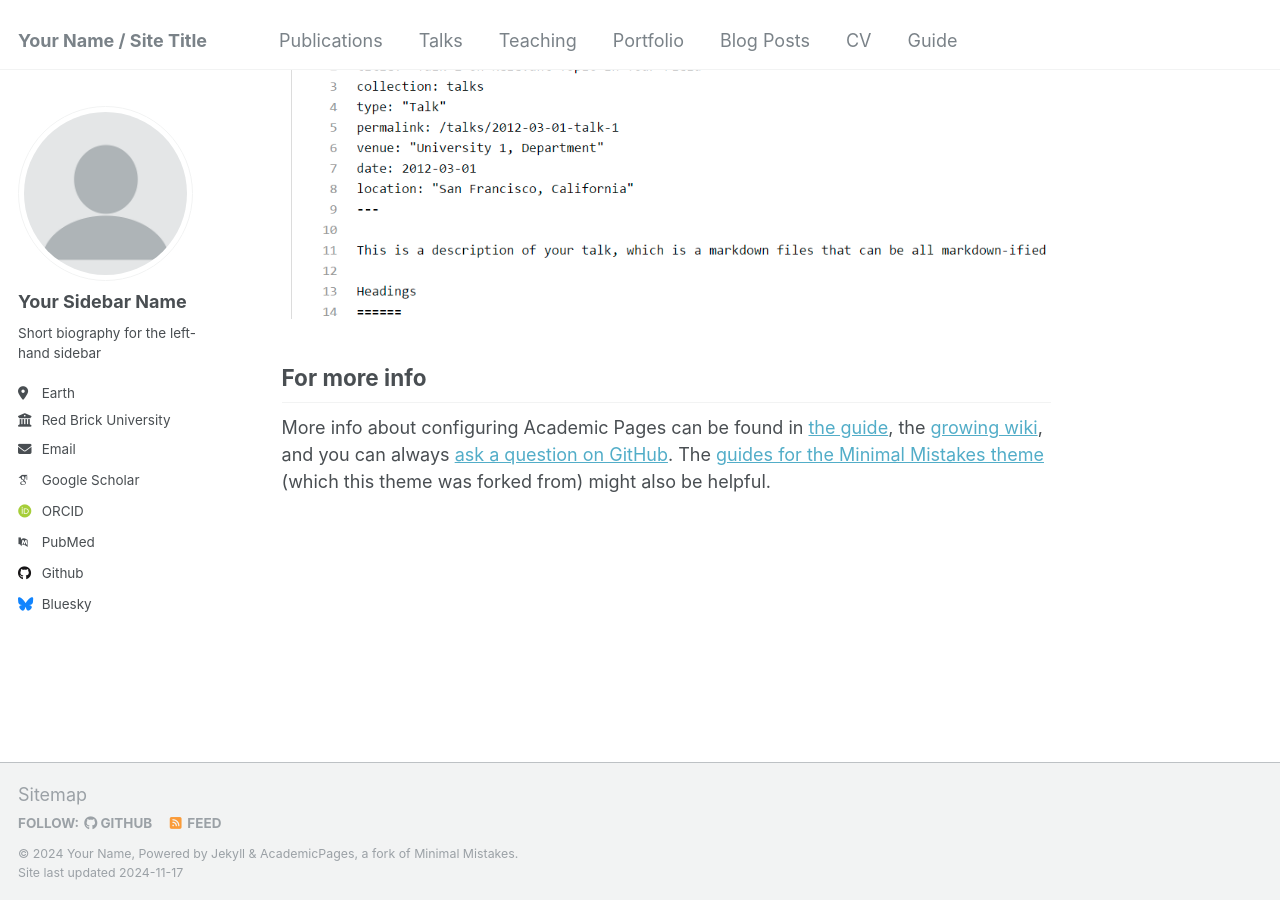
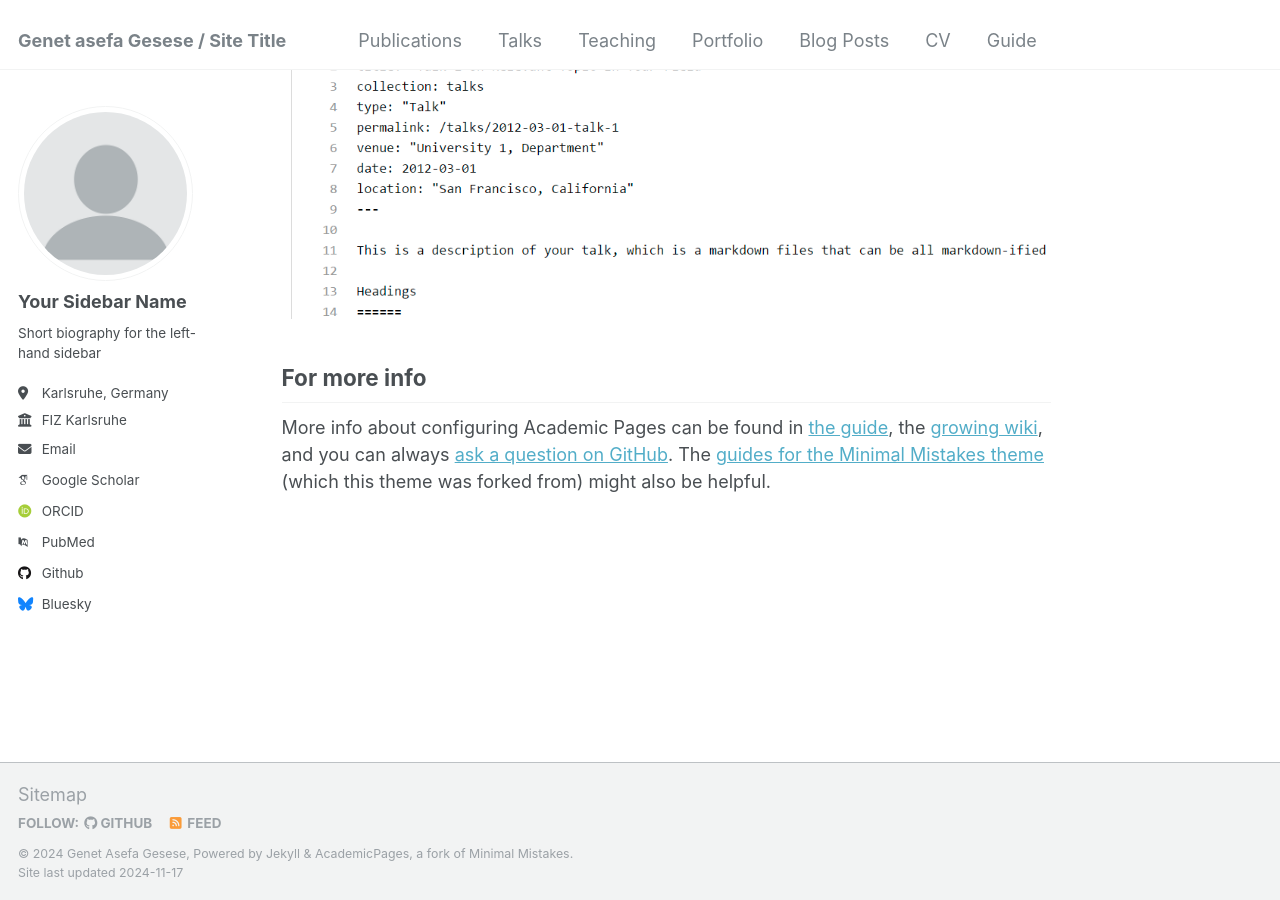
Before and after one commit to GenetAsefa/GenetAsefa.github.io, a Jekyll site: the page built from _pages/about.md, in a window 1280 px wide and 900 px high, scrolled down 2643 px. Built offline with Jekyll 4.4.1, drawn with Linux system fonts in a browser that asks for light colours; some web fonts are replaced.

Commit message:
Update _config.yml

```diff
--- a/_config.yml
+++ b/_config.yml
@@ -8,9 +8,9 @@
 
 # Basic Site Settings
 locale                   : "en-US"
-title                    : "Your Name / Site Title"
+title                    : "Genet asefa Gesese / Site Title"
 title_separator          : "-"
-name                     : &name "Your Name"
+name                     : &name "Genet Asefa Gesese"
 description              : &description "personal description"
 url                      : https://academicpages.github.io # the base hostname & protocol for your site e.g. "https://[your GitHub username].github.io"
 baseurl                  : "" # the subpath of your site, e.g. "/blog"
@@ -25,10 +25,10 @@ author:
   name             : "Your Sidebar Name"
   pronouns         : # example: "she/her"
   bio              : "Short biography for the left-hand sidebar"
-  location         : "Earth"
-  employer         : "Red Brick University"
+  location         : "Karlsruhe, Germany"
+  employer         : "FIZ Karlsruhe"
   uri              : # URL
-  email            : "none@example.org"
+  email            : "genet-asefa.geseseATfiz-karlsruhe.de"
 
   # Academic websites
   arxiv            : # URL - Update with the correct link to your profile
```
